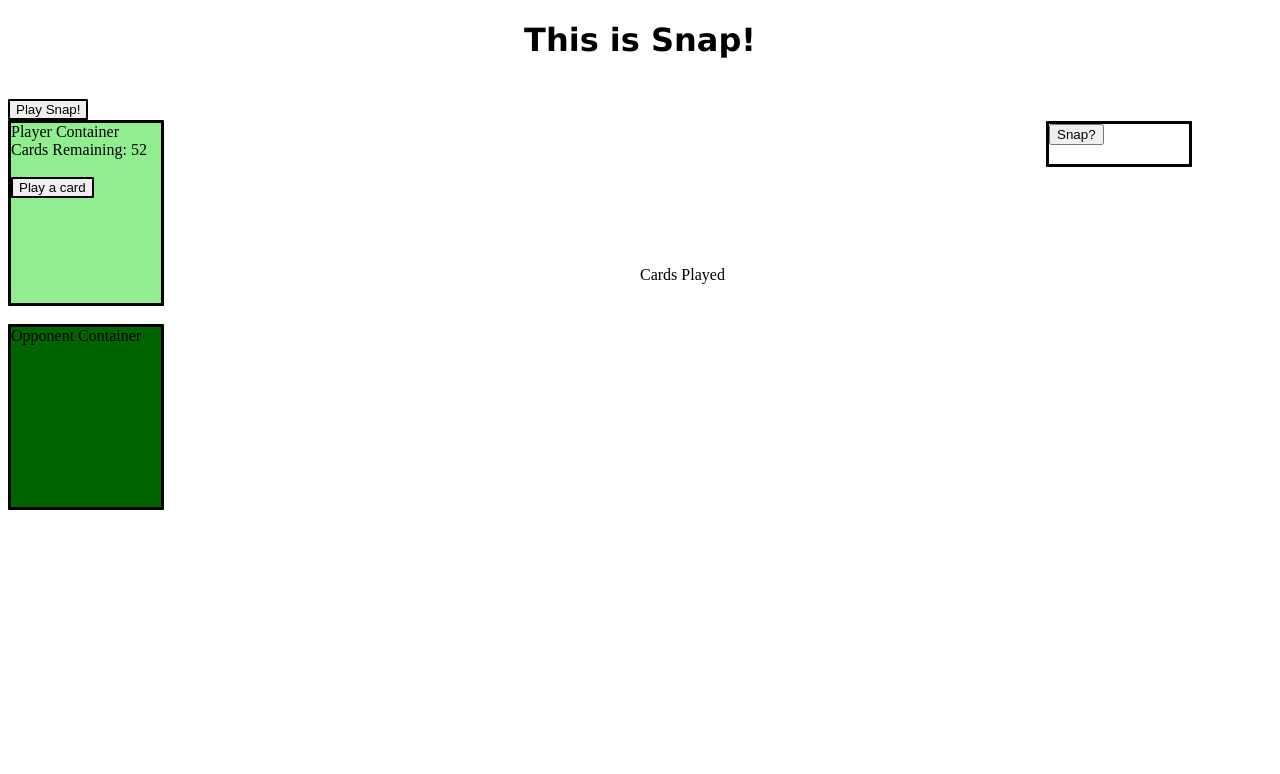
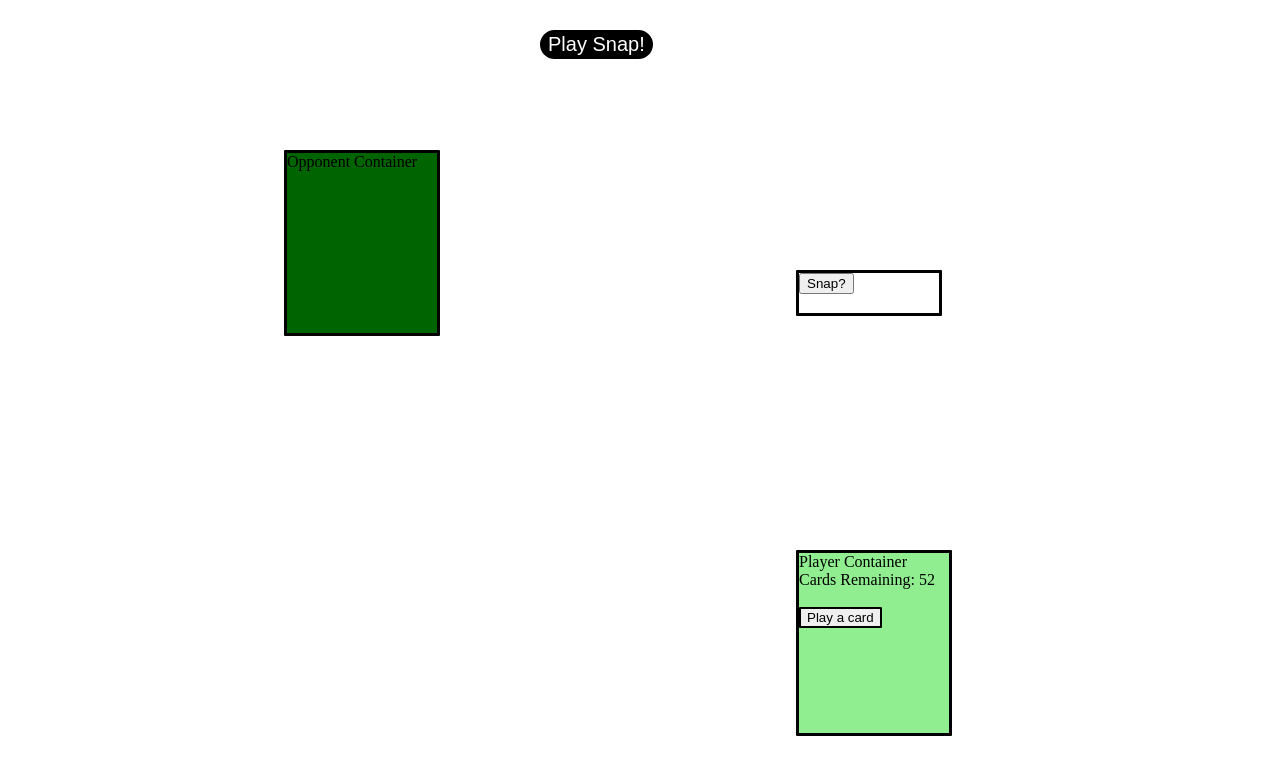
Before and after one commit to ben-ghirardani/Snap-, a React (Create React App) app: page / in a window 1280 px wide. Shown: the top 774 px of the page. Built offline with nearby package versions, Linux system fonts and the light colour scheme.

Commit message:
css styling

```diff
--- a/public/main.css
+++ b/public/main.css
@@ -1,5 +1,9 @@
 .App {
     position: relative
+}
+
+.turn-message {
+    text-align: center
 }
 
 .player-container {
@@ -8,7 +12,12 @@
     border-color: black;
     background: lightgreen;
     height: 180px;
-    width: 150px
+    width: 150px;
+    position: fixed;
+    top: 75%;
+    left: 70%;
+    margin-top: -50px;
+    margin-left: -100px;
 }
 
 .opponent-container {
@@ -17,21 +26,38 @@
     border-color: black;
     background: darkgreen;
     height: 180px;
-    width: 150px
+    width: 150px;
+    position: fixed;
+    top: 25%;
+    left: 30%;
+    margin-top: -50px;
+    margin-left: -100px;
 }
 
 .cardsPlayed {
-    position: absolute;
+    position: fixed;
     top: 50%;
     left: 50%;
     height: 180px;
-    width: 150px
+    width: 150px;
+    /* negative margin-top of half the height, negative margin-left of half the width the centre the component */
+    /* otherwise the top left corner is centered */
+    margin-top: -90px;
+    margin-left: -75px;
 }
 
 .playSnap {
-    border-radius: 1px;
+    border-radius: 25px;
     border-style: solid;
     border-color: black;
+    position: fixed;
+    top: 10%;
+    left: 50%;
+    margin-top: -50px;
+    margin-left: -100px;
+    font-size: 20px;
+    color: white;
+    background-color: black;
 }
 
 .playCard {
@@ -41,17 +67,14 @@
 }
 
 .check-for-win {
-    position: absolute;
-    right: 80px;
-    top: 100px;
     height: 40px;
     width: 140px;
     border-radius: 1px;
     border-style: solid;
     border-color: black;
+    position: fixed;
+    top: 40%;
+    left: 70%;
+    margin-top: -50px;
+    margin-left: -100px;
 }
-
-.heading {
-    font-family: 'Lucida Sans', 'Lucida Sans Regular', 'Lucida Grande', 'Lucida Sans Unicode', Geneva, Verdana, sans-serif;
-    text-align: center
-}
--- a/src/App.js
+++ b/src/App.js
@@ -102,6 +102,7 @@ class App extends Component {
   }
 
   opponentTurn() {
+    //   change this to a component message
       console.log("Opponent will play")
       // timeout to vary, behaviour less predictable?
       let timeout = 2000;
@@ -204,13 +205,17 @@ class App extends Component {
 
     return (
       <div className="App">
-          <h1 className="heading">This is Snap!</h1>
-      <br></br>
+
       <button
           className="playSnap"
           onClick={this.handlePlaySnap.bind(this)}>
           Play Snap!
       </button>
+
+      <TurnMessage
+          turn={this.state.turn}
+      />
+
       <br></br>
       <PlayerPosition
           playerDeck={this.state.playerDeck}
@@ -232,10 +237,6 @@ class App extends Component {
       />
       </div>
 
-      <TurnMessage
-          turn={this.state.turn}
-      />
-
       <WinnerMessage
           winner={this.state.winner}
       />
--- a/src/TurnMessage.js
+++ b/src/TurnMessage.js
@@ -4,7 +4,7 @@ class TurnMessage extends Component {
 
     render() {
         return(
-            <div>
+            <div className="turn-message">
                 {this.props.turn}
             </div>
         )
--- a/src/cardsPlayed.js
+++ b/src/cardsPlayed.js
@@ -5,8 +5,6 @@ class CardsPlayed extends Component {
     render() {
         return(
             <div className="cardsPlayed">
-                Cards Played
-                <br></br>
                 <img src={this.props.cardsPlayedLastCard[0].img} alt={"img unavailable"} />
             </div>
         )
```
